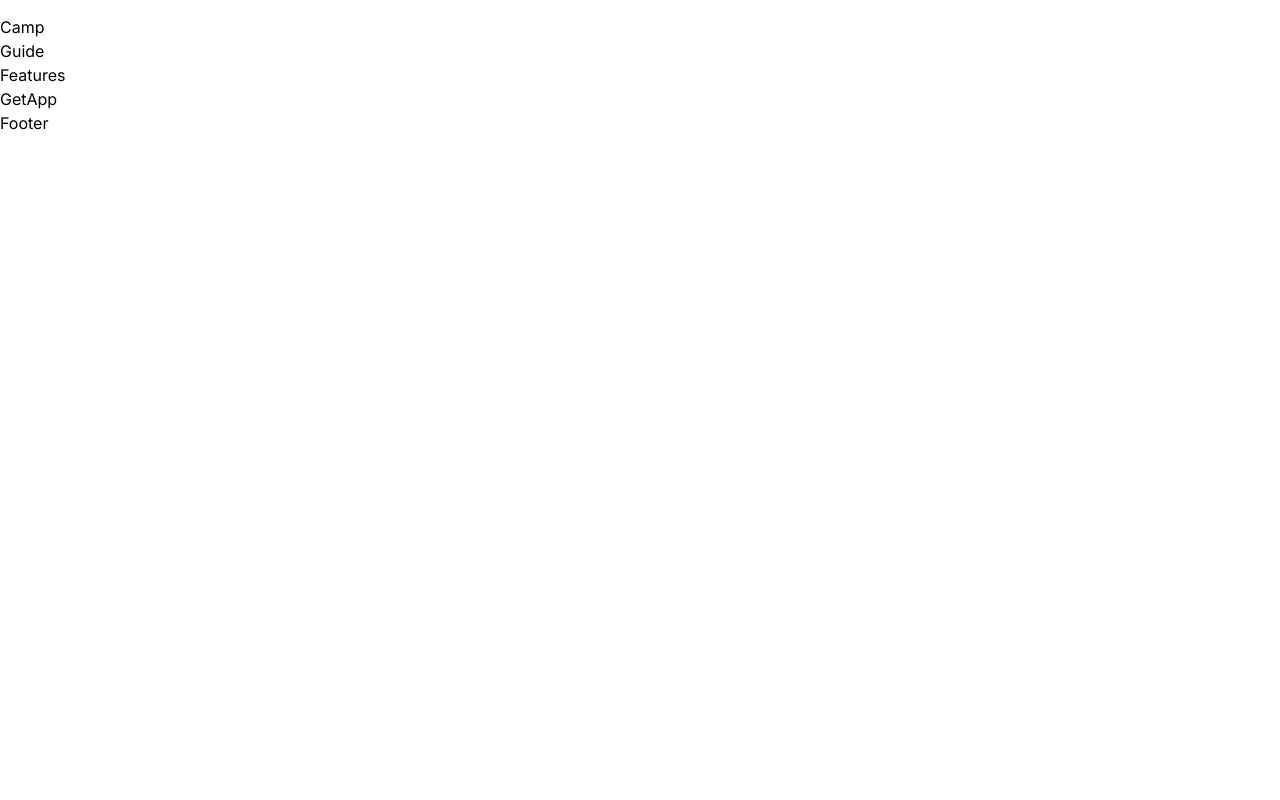
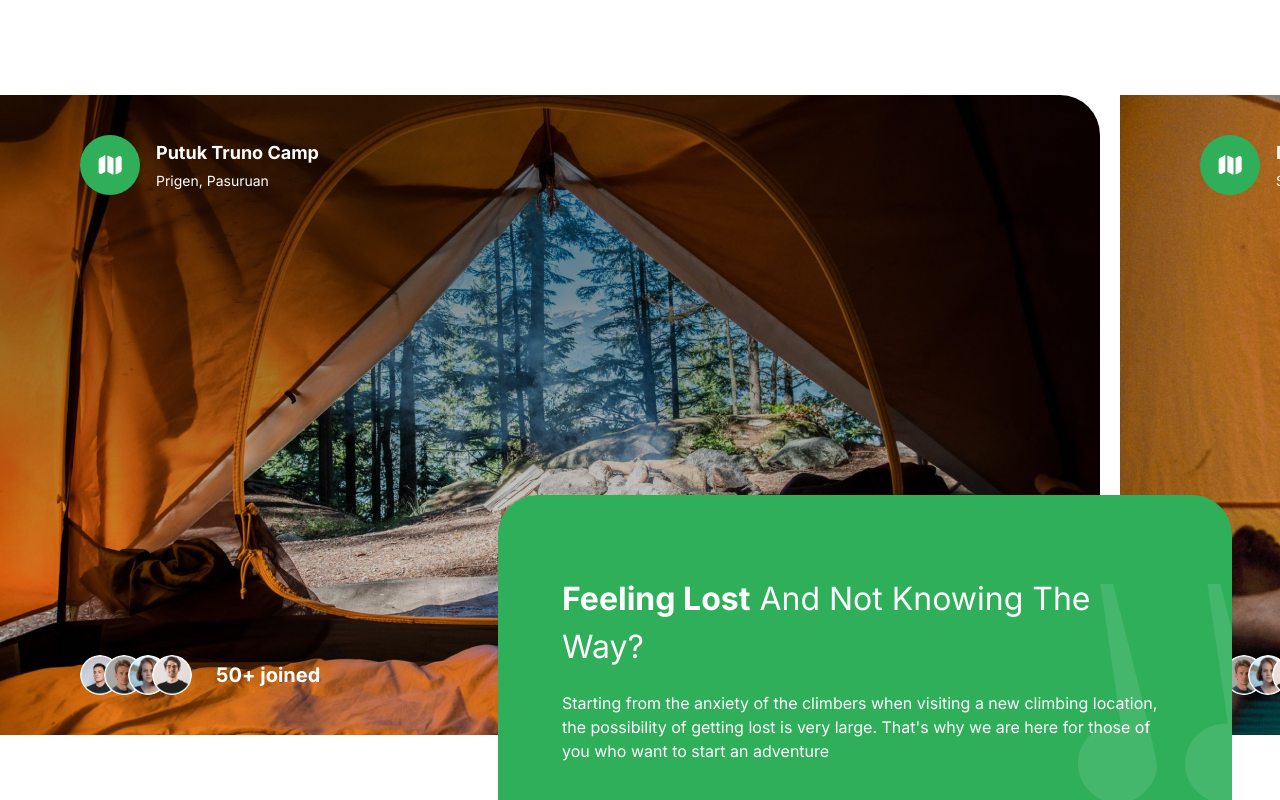
Before and after one commit to RafaelSFDC/travel_app, a Next.js app: page / in a window 1280 px wide. Shown: the part 840-1640 px from the top of the page. Before the commit the page ends 975 px from the top, so only its background shows below. Built offline with nearby package versions, Linux system fonts and the light colour scheme.

Commit message:
feat(Added Features): :sparkles: Added Camp field

```diff
--- a/components/Camp.tsx
+++ b/components/Camp.tsx
@@ -1,7 +1,91 @@
-import React from "react";
+import { PEOPLE_URL } from "@/constants";
+import Image from "next/image";
+
+interface CampSiteProps {
+  backgroundImage: string;
+  title: string;
+  subtitle: string;
+  peopleJoined: string;
+}
+const CampSite = ({
+  backgroundImage,
+  title,
+  subtitle,
+  peopleJoined,
+}: CampSiteProps) => {
+  return (
+    <div
+      className={`h-full w-full min-w-[1100px] ${backgroundImage} bg-cover bg-no-repeat lg:rounded-r-5xl 2xl:rounded-5xl`}
+    >
+      <div className="flex h-full flex-col items-start justify-between p-6 lg:px-20 lg:py-10">
+        <div className="flexCenter gap-4">
+          <div className="rounded-full bg-green-50 p-4">
+            <Image src="/folded-map.svg" alt="map" width={28} height={28} />
+          </div>
+          <div className="flex flex-col gap-1">
+            <h4 className="bold-18 text-white ">{title}</h4>
+            <p className="regular-14 text-white">{subtitle}</p>
+          </div>
+        </div>
+        <div className="flexCenter gap-6 ">
+          <span className="flex -space-x-4 overflow-hidden">
+            {PEOPLE_URL.map((url) => (
+              <Image
+                key={url}
+                className="inline-block h-10 w-10 rounded-full"
+                src={url}
+                alt="people"
+                width={52}
+                height={52}
+              />
+            ))}
+          </span>
+          <p className="bold-16 md:bold-20 text-white">{peopleJoined}</p>
+        </div>
+      </div>
+    </div>
+  );
+};
 
 const Camp = () => {
-  return <div>Camp</div>;
+  return (
+    <section className="2xl:max-container relative flex flex-col py-10 lg:mb-10 lg:py-20 xl:mb-20">
+      <div className="hide-scrollbar flex h-[340px] w-full items-start justify-start gap=8 overflow-x-auto lg:h-[400px] xl:h-[640px] gap-5">
+        <CampSite
+          backgroundImage="bg-bg-img-1"
+          title="Putuk Truno Camp"
+          subtitle="Prigen, Pasuruan"
+          peopleJoined="50+ joined"
+        />
+        <CampSite
+          backgroundImage="bg-bg-img-2"
+          title="Mountain View Camp"
+          subtitle="Somwhere in the Wilderness"
+          peopleJoined="50+ joined"
+        />
+      </div>
+      <div className="flexEnd mt-10 px-6 lg:-mt-60 lg:mr-6">
+        <div className="bg-green-50 p-8 lg:max-w-[500px] xl:max-w-[734px] xl:rounded-5xl xl:px-16 xl:py-20 relative w-full overflow-hidden rounded-3xl">
+          <h2 className="regular-24 md:regular-32 2xl:regular-64 capitalize text-white">
+            <strong>Feeling Lost</strong> And Not Knowing The Way?
+          </h2>
+          <p className="regular-14 xl:regular-16 mt-5 text-white">
+            Starting from the anxiety of the climbers when visiting a new
+            climbing location, the possibility of getting lost is very large.
+            That's why we are here for those of you who want to start an
+            adventure
+          </p>
+          <Image
+            src="/quote.svg"
+            alt="camp-2"
+            width={186}
+            height={219}
+            className="camp-quote"
+          />
+        </div>
+      </div>
+    </section>
+  );
 };
 
 export default Camp;
```
